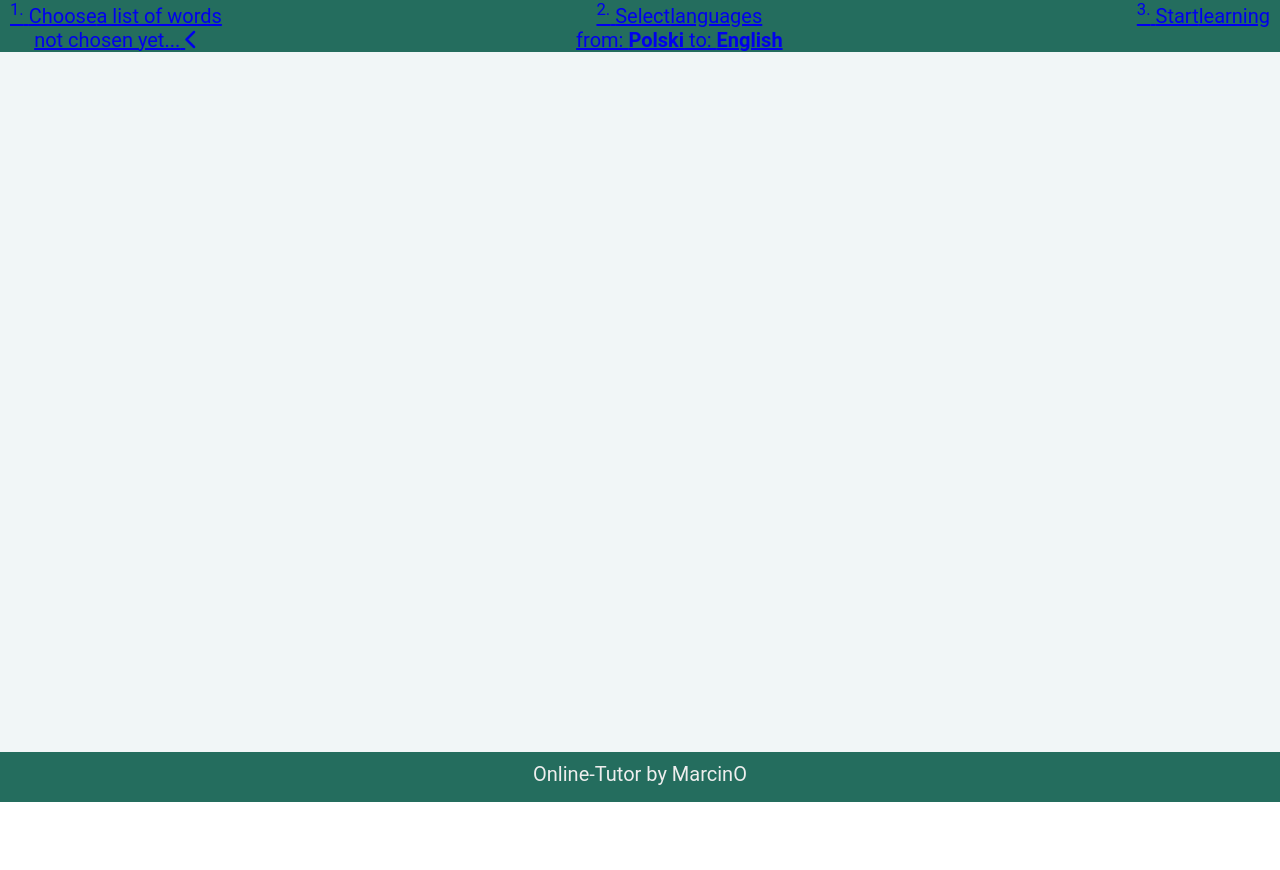
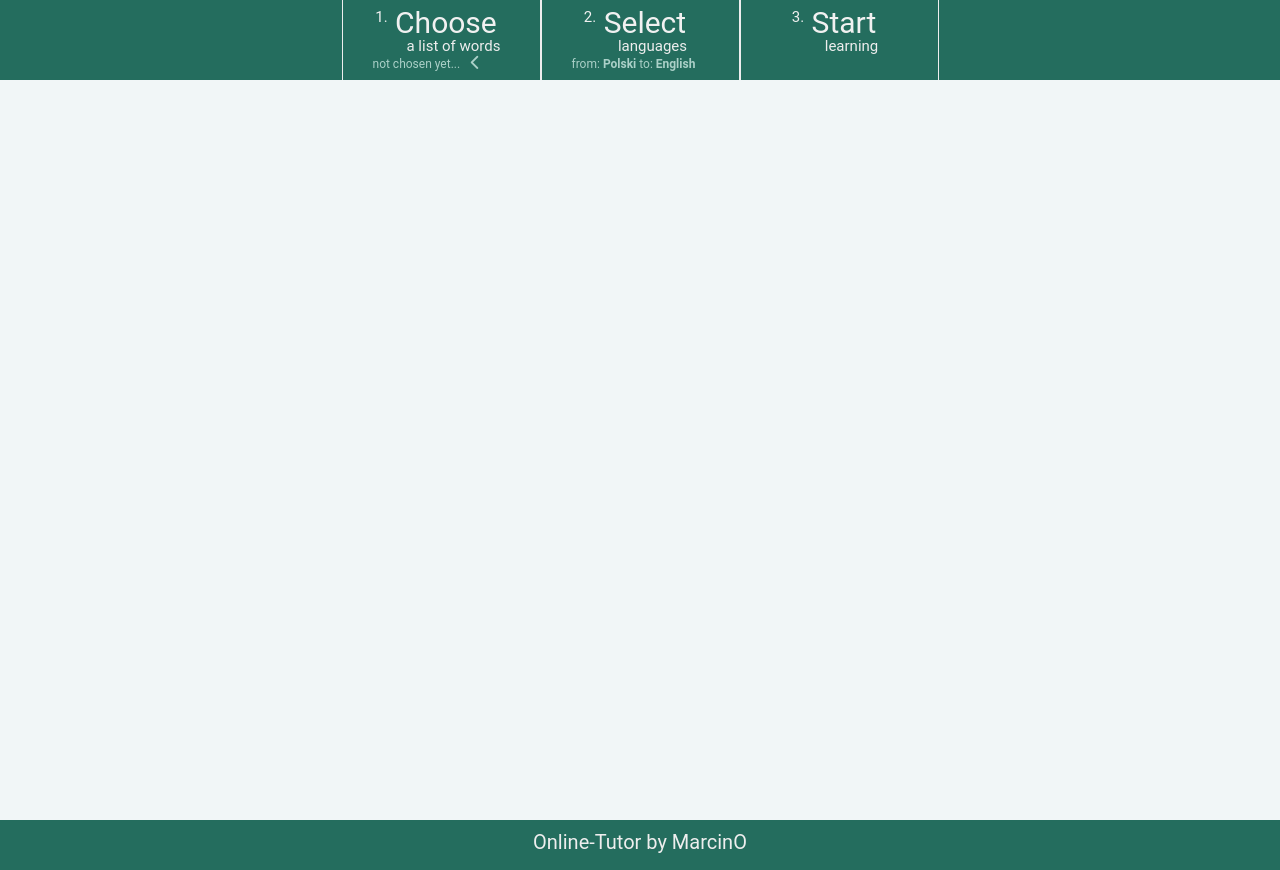
Before and after one commit to MarcinOstaszewski/online-tutor, a React (Create React App) app: page / in a window 1280 px wide. Before the commit the page ends 802 px from the top, so only its background shows below. Built offline with nearby package versions, Linux system fonts and the light colour scheme; no server answers.

Commit message:
moved styles to Learning module

```diff
--- a/src/components/Main/Main.module.css
+++ b/src/components/Main/Main.module.css
@@ -3,19 +3,63 @@ header {
 	color: #fff;
 	display: flex;
     flex-direction: row;
-  justify-content: space-between;
-  padding: 0 10px;
+    justify-content: center;
+    padding: 0 10px;}
+a {
+    text-decoration: none;
 }
-header>div {
-  display: inline-block;
-  height: 50px;
-  line-height: 50px;
+header>a>div {
+	display: flex;
+	flex-direction: column;
+	height: 70px;
+	padding: 5px 30px;
+	border-right: 1px solid #eee;
+	border-left: 1px solid #eee;
     text-align: center;
-  font-size: 1em;
+    position: relative;
 }
+header>a>div>span:first-child {
+	font-size: 30px;
+    padding-right: 10px;
+    color: #f1f1f1;
+}
+header>a>div>span>sup {
+    /* position: absolute; */
+    font-size: 15px;
+}
+header>a>div>span:nth-child(2) {
+    display: block;
+    font-size: 15px;
+    line-height: 12px;
+    padding-left: 25px;
+    color: #eee;
+    min-width: 112px;
+}
+header>a>div>div {
+    font-size: 12px;
+    line-height: 24px;
+    color: #abd0c8;
+    text-align: left;
+}
+header>a>div i{
+    font-size: 15px;
+    color: #abd0c8;
+    animation: ok .5s forwards;
+}
+header>a>div i.moving {
+    animation: flashing .66s ease-in-out alternate infinite;
+}
+@keyframes flashing {
+    from {padding-left: 5px;}
+    to {padding-left: 12px;}
+}
+@keyframes ok {
+    from {padding-left: 8px;}
+}
+
 main {
 	height: calc(100vh - 100px);
-  padding: 0;
+	padding: 20px;
 	display: flex;
 	flex-direction: column;
 	background-color: #f1f6f7;
@@ -27,100 +71,3 @@ footer {
 	color: #eee;
 	background-color: #246D5E;
 }
-
-.Centered  {
-    /* text-align: center; */
-    margin: 0 auto;
-    display: flex;
-    flex-flow: column nowrap;
-    justify-content: flex-start;
-    align-items: center;
-}
-.chosenListName {
-    height: 20px;
-    margin: 20px 0 10px;
-    font-size: 1em;
-}
-/* .wordsRemain {
-    font-size: 0.8em;
-} */
-
-.exampleText {
-    height: 20px;
-    margin: 20px 0 10px;
-    font-size: 0.8em;
-    font-style: italic;
-}
-.questionDiv {
-    height: 30px;
-    margin: 10px;
-    font-size: 1.5em;
-    display: flex;
-    flex-flow: row nowrap;
-    justify-content: center;
-    align-items: center;
-}
-.qestionDivBgGreen {
-    background-color: #0f04;
-}
-.questionLED {
-    width: 30px;
-    height: 30px;
-    margin: 10px;
-    border-radius: 50%;
-}
-.LEDcolorRed {
-    background-color: red;
-    box-shadow: #00000040 0 1px 7px 1px,
-        inset #522 0 1px 9px,
-        #ff000066 0 2px 12px;
-}
-.LEDcolorGreen {
-    background-color: lightgreen;
-    box-shadow: #00ff0040 0 1px 7px 1px,
-        inset #252 0 1px 9px,
-        #00ff0066 0 2px 12px;
-}
-.answerInput {
-    display: block;
-    margin: 10px auto;
-    width: 300px;
-    max-width: 60%;
-    height: 60px;
-    border-radius: 7px;
-    border: 1px solid #428477;
-    box-shadow: none;
-    text-align: center;
-    font-size: 1.5em;
-}
-.answerInput::placeholder{
-    color: #ccc;
-    font-size: 0.5em;
-    letter-spacing: 0.25em;
-    }
-.button {
-    display: block;
-    margin: 10px auto;
-    width: 300px;
-    max-width: 60%;
-    height: 60px;
-    border-radius: 7px;
-    box-shadow: none;
-    font-size: 1em;
-}
-.btnConfirm {
-    border: 1px solid #60c3d6;
-    background-color: #74e0f5;
-}
-
-.btnStart {
-    border: 1px solid #54bd54;
-    background-color: #62e263;
-}
-.btnWords {
-    border: 1px solid #5b3984;
-    background-color: #8654c1;
-}
-.invisible {
-    display: none;
-}
```
Lines whose indentation alone changed are shown as unchanged.
